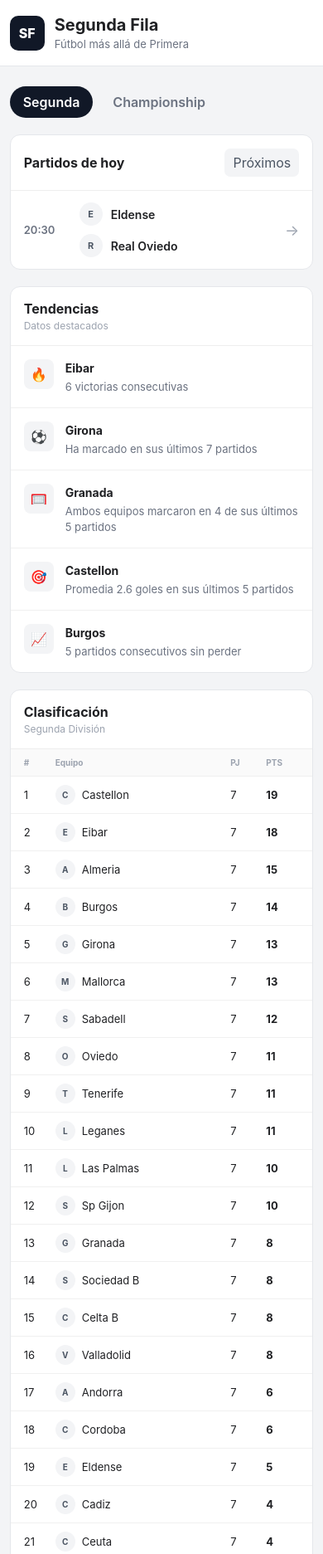
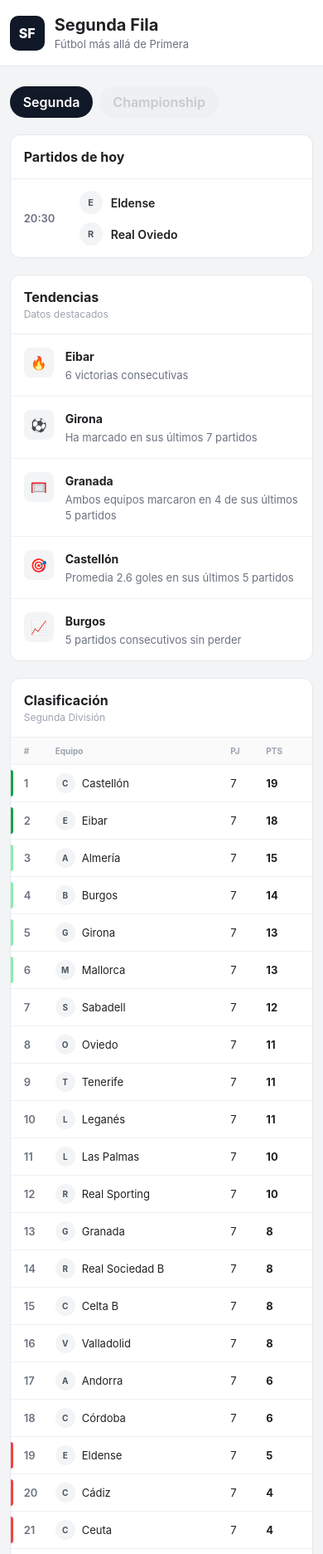
Before and after one commit to second-line/segunda-fila, an Astro site: page / in a window 390 px wide. Shown: the top 1873 px of the page at 83% size. Built offline with nearby package versions, Linux system fonts and the light colour scheme; Astro itself is replaced by a stand-in of ours.

Commit message:
Improve home design and normalize team names

```diff
--- a/src/data/segunda.json
+++ b/src/data/segunda.json
@@ -30,7 +30,7 @@
     },
     {
       "icon": "🎯",
-      "title": "Castellon",
+      "title": "Castellón",
       "text": "Promedia 2.6 goles en sus últimos 5 partidos"
     },
     {
@@ -42,7 +42,7 @@
   "standings": [
     {
       "pos": 1,
-      "team": "Castellon",
+      "team": "Castellón",
       "played": 7,
       "points": 19,
       "won": 6,
@@ -80,7 +80,7 @@
     },
     {
       "pos": 3,
-      "team": "Almeria",
+      "team": "Almería",
       "played": 7,
       "points": 15,
       "won": 5,
@@ -213,7 +213,7 @@
     },
     {
       "pos": 10,
-      "team": "Leganes",
+      "team": "Leganés",
       "played": 7,
       "points": 11,
       "won": 3,
@@ -251,7 +251,7 @@
     },
     {
       "pos": 12,
-      "team": "Sp Gijon",
+      "team": "Real Sporting",
       "played": 7,
       "points": 10,
       "won": 3,
@@ -289,7 +289,7 @@
     },
     {
       "pos": 14,
-      "team": "Sociedad B",
+      "team": "Real Sociedad B",
       "played": 7,
       "points": 8,
       "won": 2,
@@ -365,7 +365,7 @@
     },
     {
       "pos": 18,
-      "team": "Cordoba",
+      "team": "Córdoba",
       "played": 7,
       "points": 6,
       "won": 2,
@@ -403,7 +403,7 @@
     },
     {
       "pos": 20,
-      "team": "Cadiz",
+      "team": "Cádiz",
       "played": 7,
       "points": 4,
       "won": 0,
@@ -461,7 +461,7 @@
   ],
   "teamStats": {
     "team_castellon_es": {
-      "name": "Castellon",
+      "name": "Castellón",
       "form": [
         "W",
         "W",
@@ -493,7 +493,7 @@
       "matchesAnalysed": 5
     },
     "team_almeria_es": {
-      "name": "Almeria",
+      "name": "Almería",
       "form": [
         "L",
         "W",
@@ -605,7 +605,7 @@
       "matchesAnalysed": 5
     },
     "team_leganes_es": {
-      "name": "Leganes",
+      "name": "Leganés",
       "form": [
         "W",
         "D",
@@ -637,7 +637,7 @@
       "matchesAnalysed": 5
     },
     "team_sp_gijon_es": {
-      "name": "Sp Gijon",
+      "name": "Real Sporting",
       "form": [
         "W",
         "L",
@@ -669,7 +669,7 @@
       "matchesAnalysed": 5
     },
     "team_sociedad_b_es": {
-      "name": "Sociedad B",
+      "name": "Real Sociedad B",
       "form": [
         "D",
         "D",
@@ -733,7 +733,7 @@
       "matchesAnalysed": 5
     },
     "team_cordoba_es": {
-      "name": "Cordoba",
+      "name": "Córdoba",
       "form": [
         "L",
         "L",
@@ -765,7 +765,7 @@
       "matchesAnalysed": 5
     },
     "team_cadiz_es": {
-      "name": "Cadiz",
+      "name": "Cádiz",
       "form": [
         "D",
         "L",
--- a/src/pages/index.astro
+++ b/src/pages/index.astro
@@ -10,10 +10,12 @@ const standings = data.standings;
   <head>
     <meta charset="UTF-8" />
     <meta name="viewport" content="width=device-width, initial-scale=1.0" />
+
     <meta
       name="description"
       content="Estadísticas, tendencias y datos de Segunda División y Championship."
     />
+
     <title>Segunda Fila</title>
   </head>
 
@@ -33,31 +35,39 @@ const standings = data.standings;
 
     <main class="container page">
       <nav class="league-tabs">
-        <button class="league-tab active">Segunda</button>
-        <button class="league-tab">Championship</button>
+        <button class="league-tab active">
+          Segunda
+        </button>
+
+        <button class="league-tab disabled" disabled>
+          Championship
+        </button>
       </nav>
 
       <div class="content-grid">
         <div class="main-column">
+          <!-- PARTIDOS -->
+
           <section class="panel">
             <div class="panel-header">
               <div>
                 <h2>{data.matchSectionTitle}</h2>
               </div>
-
-              <button class="secondary-button">Próximos</button>
             </div>
 
             <div>
               {matches.map((match) => (
                 <article class="match-row">
-                  <div class="match-time">{match.time}</div>
+                  <div class="match-time">
+                    {match.time}
+                  </div>
 
                   <div class="teams">
                     <div class="team-row">
                       <div class="team-logo">
                         {match.home.charAt(0)}
                       </div>
+
                       <span>{match.home}</span>
                     </div>
 
@@ -65,15 +75,16 @@ const standings = data.standings;
                       <div class="team-logo">
                         {match.away.charAt(0)}
                       </div>
+
                       <span>{match.away}</span>
                     </div>
                   </div>
-
-                  <div class="match-arrow">→</div>
                 </article>
               ))}
             </div>
           </section>
+
+          <!-- TENDENCIAS -->
 
           <section class="panel">
             <div class="panel-header">
@@ -86,7 +97,9 @@ const standings = data.standings;
             <div>
               {trends.map((trend) => (
                 <article class="trend-row">
-                  <div class="trend-icon">{trend.icon}</div>
+                  <div class="trend-icon">
+                    {trend.icon}
+                  </div>
 
                   <div>
                     <strong>{trend.title}</strong>
@@ -97,6 +110,8 @@ const standings = data.standings;
             </div>
           </section>
         </div>
+
+        <!-- CLASIFICACIÓN -->
 
         <aside class="panel standings-panel">
           <div class="panel-header">
@@ -114,17 +129,28 @@ const standings = data.standings;
           </div>
 
           {standings.map((row) => (
-            <div class="standing-row">
-              <span>{row.pos}</span>
+            <div
+              class:list={[
+                "standing-row",
+                row.pos <= 2 && "promotion",
+                row.pos >= 3 && row.pos <= 6 && "playoff",
+                row.pos >= 19 && "relegation"
+              ]}
+            >
+              <span class="position">
+                {row.pos}
+              </span>
 
               <div class="standing-team">
                 <div class="small-logo">
                   {row.team.charAt(0)}
                 </div>
+
                 <span>{row.team}</span>
               </div>
 
               <span>{row.played}</span>
+
               <strong>{row.points}</strong>
             </div>
           ))}
@@ -162,10 +188,18 @@ const standings = data.standings;
     font: inherit;
   }
 
+  /* GENERAL */
+
   .container {
     width: min(1100px, 94%);
     margin: 0 auto;
   }
+
+  .page {
+    padding: 24px 0 60px;
+  }
+
+  /* HEADER */
 
   .topbar {
     background: #ffffff;
@@ -187,9 +221,12 @@ const standings = data.standings;
     height: 42px;
     display: grid;
     place-items: center;
+
     border-radius: 10px;
+
     background: #111827;
     color: white;
+
     font-weight: 800;
   }
 
@@ -204,9 +241,7 @@ const standings = data.standings;
     font-size: 13px;
   }
 
-  .page {
-    padding: 24px 0 60px;
-  }
+  /* LEAGUE TABS */
 
   .league-tabs {
     display: flex;
@@ -218,8 +253,11 @@ const standings = data.standings;
     border: none;
     background: transparent;
     color: #6b7280;
+
     padding: 9px 16px;
+
     border-radius: 20px;
+
     cursor: pointer;
     font-weight: 600;
   }
@@ -229,9 +267,22 @@ const standings = data.standings;
     color: white;
   }
 
+  .league-tab.disabled {
+    background: #eceef1;
+    color: #b0b4bb;
+
+    cursor: not-allowed;
+    opacity: 0.65;
+  }
+
+  /* LAYOUT */
+
   .content-grid {
     display: grid;
-    grid-template-columns: minmax(0, 2fr) minmax(280px, 1fr);
+    grid-template-columns:
+      minmax(0, 2fr)
+      minmax(280px, 1fr);
+
     gap: 20px;
     align-items: start;
   }
@@ -242,18 +293,24 @@ const standings = data.standings;
     gap: 20px;
   }
 
+  /* PANELS */
+
   .panel {
+    overflow: hidden;
+
     background: #ffffff;
+
     border: 1px solid #e5e7eb;
     border-radius: 12px;
-    overflow: hidden;
   }
 
   .panel-header {
     display: flex;
     justify-content: space-between;
     align-items: center;
+
     padding: 18px 20px;
+
     border-bottom: 1px solid #eeeeee;
   }
 
@@ -265,25 +322,23 @@ const standings = data.standings;
   .panel-header span {
     display: block;
     margin-top: 3px;
+
+    color: #9ca3af;
+
     font-size: 12px;
-    color: #9ca3af;
   }
 
-  .secondary-button {
-    border: none;
-    background: #f3f4f6;
-    color: #4b5563;
-    border-radius: 7px;
-    padding: 7px 10px;
-    cursor: pointer;
-  }
+  /* MATCHES */
 
   .match-row {
     display: grid;
-    grid-template-columns: 65px minmax(0, 1fr) 30px;
+    grid-template-columns: 65px minmax(0, 1fr);
+
     gap: 12px;
     align-items: center;
+
     padding: 16px 20px;
+
     border-bottom: 1px solid #f0f0f0;
   }
 
@@ -292,8 +347,9 @@ const standings = data.standings;
   }
 
   .match-time {
+    color: #6b7280;
+
     font-size: 13px;
-    color: #6b7280;
     font-weight: 600;
   }
 
@@ -301,32 +357,40 @@ const standings = data.standings;
     display: flex;
     flex-direction: column;
     gap: 10px;
+
     min-width: 0;
   }
 
   .team-row {
     display: flex;
     align-items: center;
+
     gap: 10px;
     min-width: 0;
+
     font-size: 14px;
     font-weight: 600;
   }
 
   .team-row span {
+    overflow: hidden;
+
     white-space: nowrap;
-    overflow: hidden;
     text-overflow: ellipsis;
   }
 
   .team-logo,
   .small-logo {
     flex-shrink: 0;
+
     display: grid;
     place-items: center;
+
     border-radius: 50%;
+
     background: #f3f4f6;
     color: #4b5563;
+
     font-weight: 700;
   }
 
@@ -342,17 +406,16 @@ const standings = data.standings;
     font-size: 10px;
   }
 
-  .match-arrow {
-    text-align: right;
-    color: #9ca3af;
-    font-size: 18px;
-  }
+  /* TRENDS */
 
   .trend-row {
     display: flex;
+    align-items: flex-start;
+
     gap: 14px;
-    align-items: flex-start;
+
     padding: 18px 20px;
+
     border-bottom: 1px solid #f0f0f0;
   }
 
@@ -362,11 +425,15 @@ const standings = data.standings;
 
   .trend-icon {
     flex-shrink: 0;
+
     width: 36px;
     height: 36px;
+
     display: grid;
     place-items: center;
+
     background: #f3f4f6;
+
     border-radius: 8px;
   }
 
@@ -376,44 +443,94 @@ const standings = data.standings;
 
   .trend-row p {
     margin: 4px 0 0;
+
     color: #6b7280;
+
     font-size: 13px;
     line-height: 1.4;
   }
 
+  /* STANDINGS */
+
   .standing-header,
   .standing-row {
     display: grid;
-    grid-template-columns: 30px minmax(0, 1fr) 35px 40px;
+
+    grid-template-columns:
+      30px
+      minmax(0, 1fr)
+      35px
+      40px;
+
     gap: 8px;
     align-items: center;
+
     padding: 10px 16px;
   }
 
   .standing-header {
     background: #fafafa;
     color: #9ca3af;
+
     font-size: 10px;
     font-weight: 700;
   }
 
   .standing-row {
+    position: relative;
+
     border-top: 1px solid #f0f0f0;
+
     font-size: 13px;
+  }
+
+  .standing-row::before {
+    content: "";
+
+    position: absolute;
+
+    left: 0;
+    top: 6px;
+    bottom: 6px;
+
+    width: 3px;
+
+    border-radius: 0 3px 3px 0;
+  }
+
+  .standing-row.promotion::before {
+    background: #16a34a;
+  }
+
+  .standing-row.playoff::before {
+    background: #86efac;
+  }
+
+  .standing-row.relegation::before {
+    background: #ef4444;
+  }
+
+  .position {
+    color: #6b7280;
+    font-weight: 600;
   }
 
   .standing-team {
     display: flex;
     align-items: center;
+
     gap: 8px;
     min-width: 0;
   }
 
   .standing-team span {
+    overflow: hidden;
+
     white-space: nowrap;
-    overflow: hidden;
     text-overflow: ellipsis;
   }
+
+  /* MOBILE */
 
   @media (max-width: 750px) {
     .content-grid {
@@ -421,7 +538,7 @@ const standings = data.standings;
     }
 
     .match-row {
-      grid-template-columns: 55px minmax(0, 1fr) 20px;
+      grid-template-columns: 55px minmax(0, 1fr);
       padding: 14px 16px;
     }
 
```
Also changed, not shown: 1 other file.
